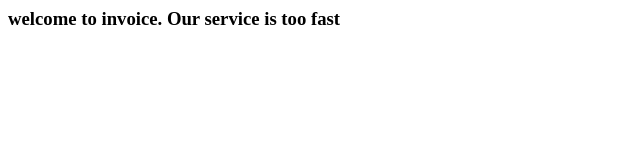
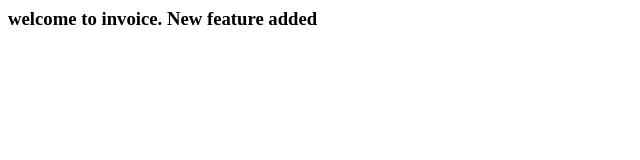
Before and after one commit to riyad2882/Purchase, a plain HTML site: page index.html in a window 1280 px wide. Shown: the full height of the page, 0-640 px from the left. Drawn offline with Linux system fonts and the light colour scheme.

Commit message:
New Feature

```diff
--- a/index.html
+++ b/index.html
@@ -1,5 +1,5 @@
 <html>
     <body>
-        <h3>welcome to invoice. Our service is too fast</h3>
+        <h3>welcome to invoice. New feature added</h3>
     </body>
 </html>
```
